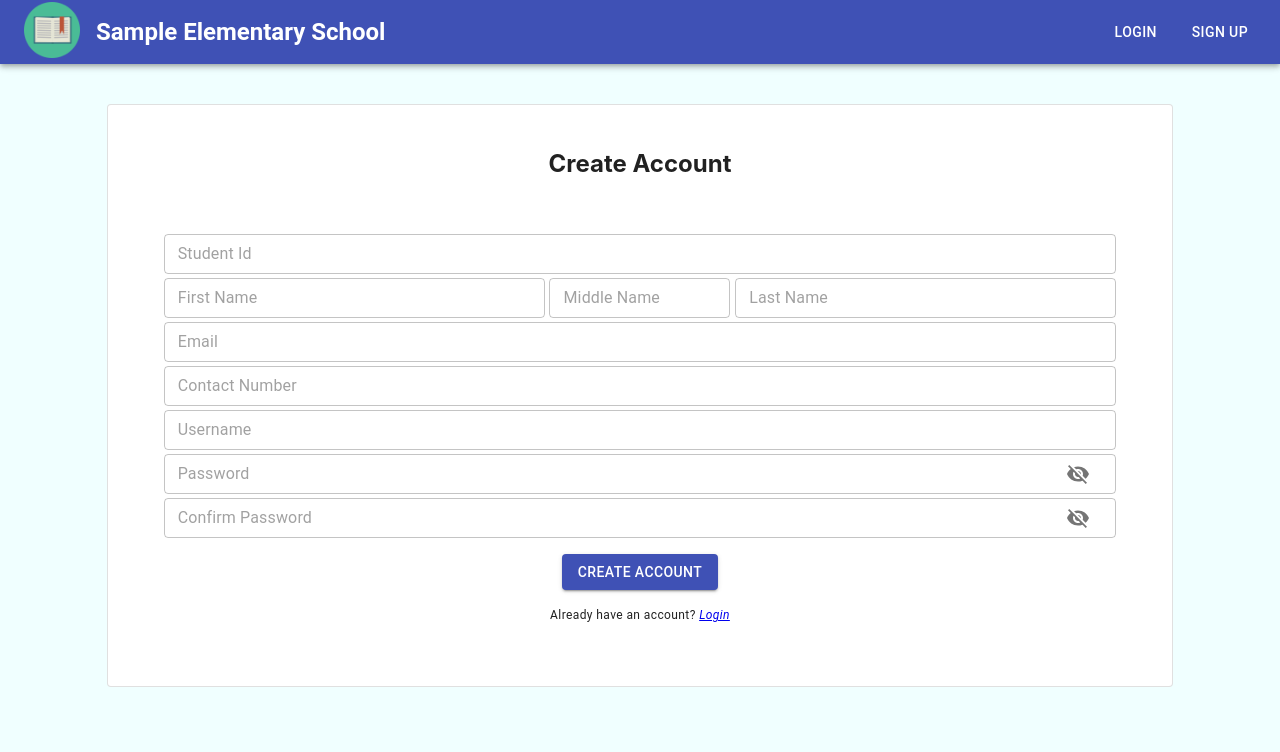
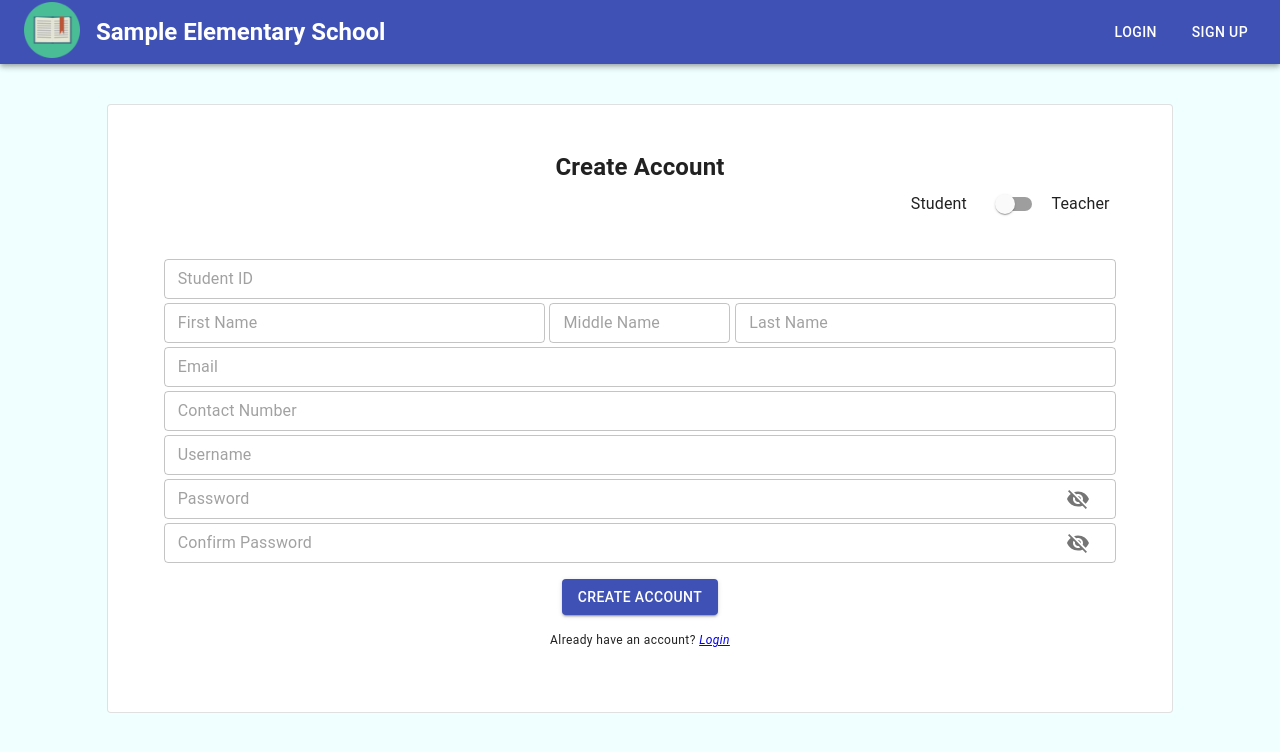
Before and after one commit to mbburgos97/enrollment-frontend, a React (Create React App) app: page /signup in a window 1280 px wide. Shown: the top 752 px of the page. Built offline with nearby package versions, Linux system fonts and the light colour scheme.

Commit message:
EN-30: Added switch button for profile switch creation

```diff
--- a/src/pages/SignUpPage.tsx
+++ b/src/pages/SignUpPage.tsx
@@ -11,11 +11,14 @@ import IconButton from '@material-ui/core/IconButton';
 import Visibility from '@material-ui/icons/Visibility';
 import VisibilityOff from '@material-ui/icons/VisibilityOff';
 import { ProfileService } from '../services/ProfileService';
+import Switch from '@material-ui/core/Switch';
 
 interface State {
     password: string;
+    isTeacher: boolean;
     showPassword: boolean;
     confirmPassword: string;
+    idPlaceholder: string;
     showConfirmPassword: boolean;
     profile: IProfile;
 }
@@ -42,9 +45,11 @@ export const SignUpPage: React.FC<{}> = () => {
 
     const [values, setValues] = React.useState<State>({
         password: '',
+        isTeacher: false,
         showPassword: false,
         confirmPassword: '',
         showConfirmPassword: false,
+        idPlaceholder: 'Student ID',
         profile: {
             id: '',
             first_name: '',
@@ -80,11 +85,22 @@ export const SignUpPage: React.FC<{}> = () => {
         setValues({ ...values, profile: profile });
     };
 
+    const handleChangeProfile = (event: React.ChangeEvent<HTMLInputElement>) => {
+        let idPlaceholder = 'Student ID';
+        if (event.target.checked) idPlaceholder = 'Teacher ID';
+        setValues({ ...values, isTeacher: event.target.checked, idPlaceholder: idPlaceholder });
+    }
+
     const handleSubmit = (event: React.SyntheticEvent) => {
         event.preventDefault();
         let profile = {... values.profile, password: values.password };
         setValues({ ...values, profile: profile });
-        ProfileService.createStudent(values.profile);
+        console.log(values.isTeacher)
+        if (values.isTeacher) {
+            ProfileService.createTeacher(values.profile);
+        } else {
+            ProfileService.createStudent(values.profile);
+        }
     }
 
     return (
@@ -92,10 +108,26 @@ export const SignUpPage: React.FC<{}> = () => {
             <Grid item xs={1} />
             <Grid item xs={10}>
                 <Paper className={classes.paper} variant="outlined" >
-                    <h2>Create Account</h2>
+                <Typography component="div">
+                <h2 style={{marginBottom: 0}}>Create Account</h2>
+                    <Grid component="label" container alignItems='center' spacing={1}>
+                        <Grid item xs={9}></Grid>
+                    <Grid item xs={1}>Student</Grid>
+                    <Grid item>
+                        <Switch
+                            color="default"
+                            checked={values.isTeacher}
+                            onChange={handleChangeProfile}
+                            inputProps={{ 'aria-label': 'checkbox with default color' }}
+                        />
+                    </Grid>
+                    <Grid item>Teacher</Grid>
+                    </Grid>
+                </Typography>
+
                     <form autoComplete="off" className={classes.form} onSubmit={handleSubmit}>
                         <OutlinedInput
-                            placeholder="Student Id"
+                            placeholder={values.idPlaceholder}
                             margin="dense"
                             fullWidth
                             className={classes.textField}
--- a/src/services/ProfileService.ts
+++ b/src/services/ProfileService.ts
@@ -15,6 +15,7 @@ const createStudent = async (profile: IProfile) => {
 }
 
 const createTeacher = async (profile: IProfile) => {
+    console.log(profile)
     const {data} = await http.post<IProfile>('/teacher', profile);
 }
 
```
